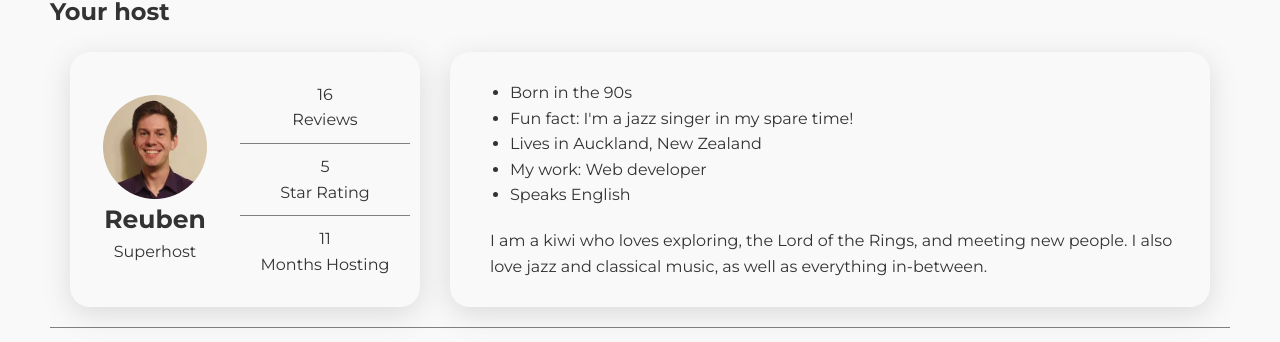
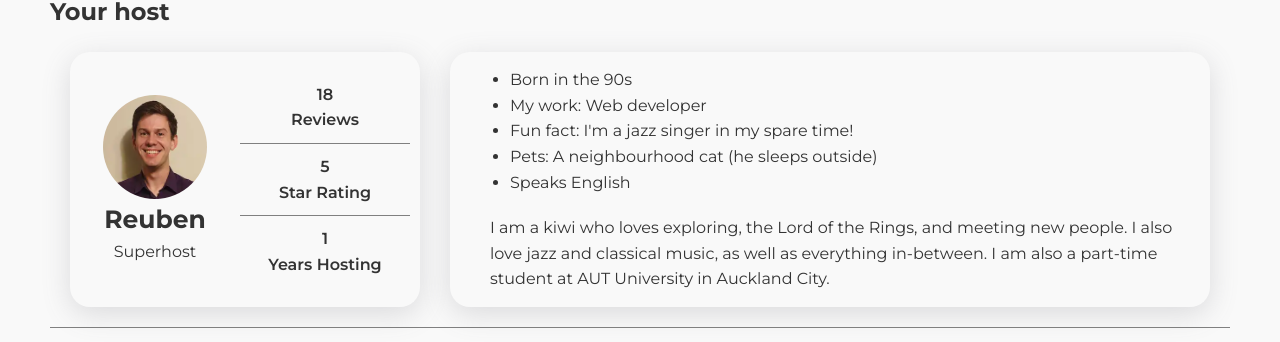
Before and after one commit to nzlotrfan/cozyoncrystal, a React (Vite) app: page / in a window 1280 px wide. Shown: the part 999-1341 px from the top of the page. Built offline with nearby package versions, Linux system fonts and the light colour scheme.

Commit message:
Incremented reviews, updated about info, changed months to years.

```diff
--- a/src/App.module.css
+++ b/src/App.module.css
@@ -47,7 +47,11 @@ button {
   font-weight: 700;
   font-size: 2rem;
   cursor: pointer;
-  transition: transform 0.3s, box-shadow 0.3s, background-color 0.3s, border 0.3s;
+  transition:
+    transform 0.3s,
+    box-shadow 0.3s,
+    background-color 0.3s,
+    border 0.3s;
 }
 
 button:hover {
@@ -127,6 +131,7 @@ main {
   gap: 1rem;
   flex: 1;
   padding-right: 1rem;
+  font-weight: 600;
 }
 
 .cardReviews {
--- a/src/App.tsx
+++ b/src/App.tsx
@@ -4,11 +4,12 @@ import reu from "./assets/reu.webp";
 import styles from "./App.module.css";
 
 function App() {
-  const start = new Date("11-12-2023");
+  const start = new Date("12-15-2023");
+
   const end = new Date();
-  const yearsDiff = end.getFullYear() - start.getFullYear();
-  const monthsDiff = end.getMonth() - start.getMonth();
-  const monthsHosting = yearsDiff * 12 + monthsDiff;
+  const yearsHosting = Math.round(
+    (end.getTime() - start.getTime()) / (1000 * 60 * 60 * 24 * 365.25),
+  );
 
   const mainRef = useRef<HTMLElement>(null);
   const formHeaderRef = useRef<HTMLHeadingElement>(null);
@@ -56,7 +57,7 @@ function App() {
             </div>
             <div className={styles.cardRight}>
               <div className={styles.cardReviews}>
-                <p>16</p>
+                <p>18</p>
                 <p>Reviews</p>
               </div>
               <div className={styles.cardRating}>
@@ -64,22 +65,23 @@ function App() {
                 <p>Star Rating</p>
               </div>
               <div className={styles.cardMonths}>
-                <p>{monthsHosting}</p>
-                <p>Months Hosting</p>
+                <p>{yearsHosting}</p>
+                <p>Years Hosting</p>
               </div>
             </div>
           </div>
           <div className={styles.aboutReuben}>
             <ul>
               <li>Born in the 90s</li>
+              <li>My work: Web developer</li>
               <li>Fun fact: I'm a jazz singer in my spare time!</li>
-              <li>Lives in Auckland, New Zealand</li>
-              <li>My work: Web developer</li>
+              <li>Pets: A neighbourhood cat (he sleeps outside)</li>
               <li>Speaks English</li>
             </ul>
             <p>
               I am a kiwi who loves exploring, the Lord of the Rings, and meeting new people. I also
-              love jazz and classical music, as well as everything in-between.
+              love jazz and classical music, as well as everything in-between. I am also a part-time
+              student at AUT University in Auckland City.
             </p>
           </div>
         </div>
```
